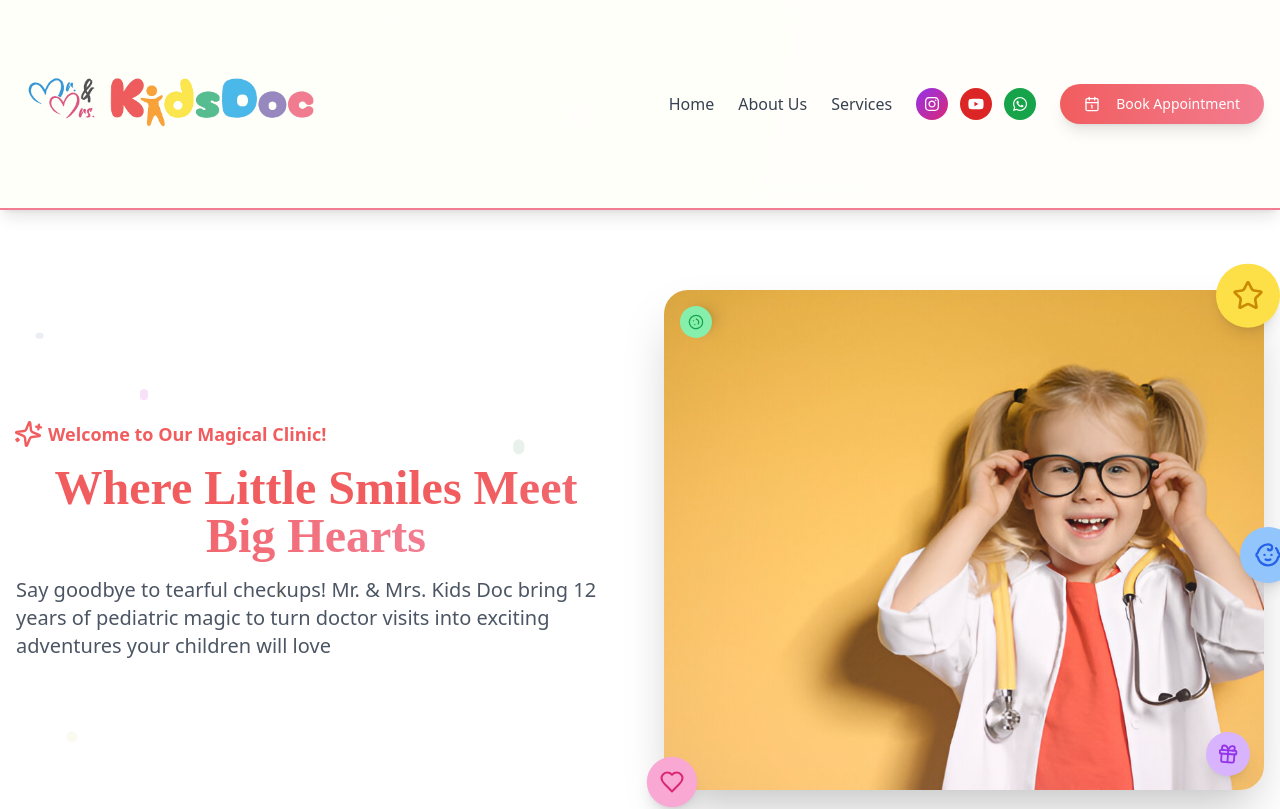
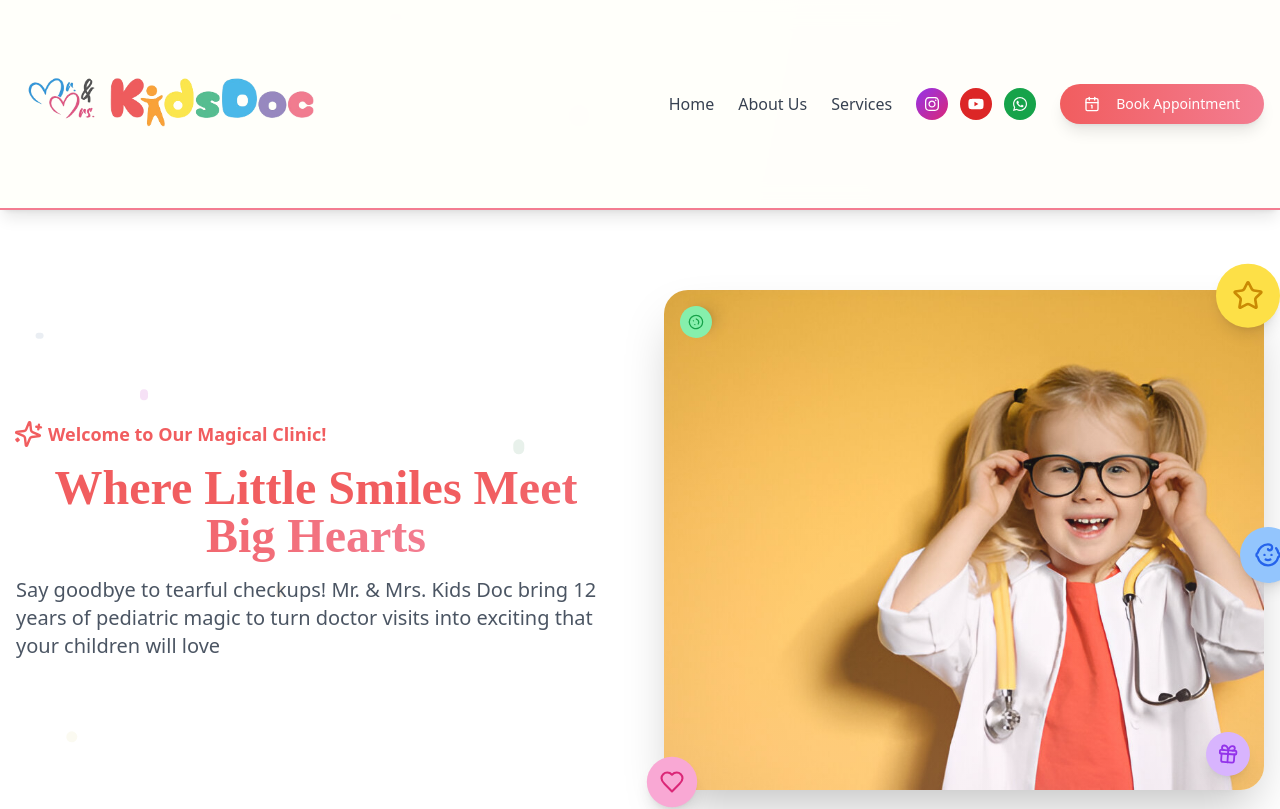
Before and after one commit to mrmrs-kidsdoc/mrmrskidsdoc, a Next.js app: page / in a window 1280 px wide. Shown: the top 809 px of the page. Built offline with nearby package versions, Linux system fonts and the light colour scheme; a web font is replaced by a local one.

Commit message:
removed adventures count

```diff
--- a/app/page.tsx
+++ b/app/page.tsx
@@ -583,7 +583,7 @@ const handleOptionClick = ({
             animate={{ opacity: 1 }}
             transition={{ delay: 0.6 }}
           >
-            Say goodbye to tearful checkups! Mr. & Mrs. Kids Doc bring {new Date().getFullYear() - 2013} years of pediatric magic to turn doctor visits into exciting adventures your children will love
+            Say goodbye to tearful checkups! Mr. & Mrs. Kids Doc bring {new Date().getFullYear() - 2013} years of pediatric magic to turn doctor visits into exciting that your children will love
           </motion.p>
         </motion.div>
         {/* <motion.div
```
